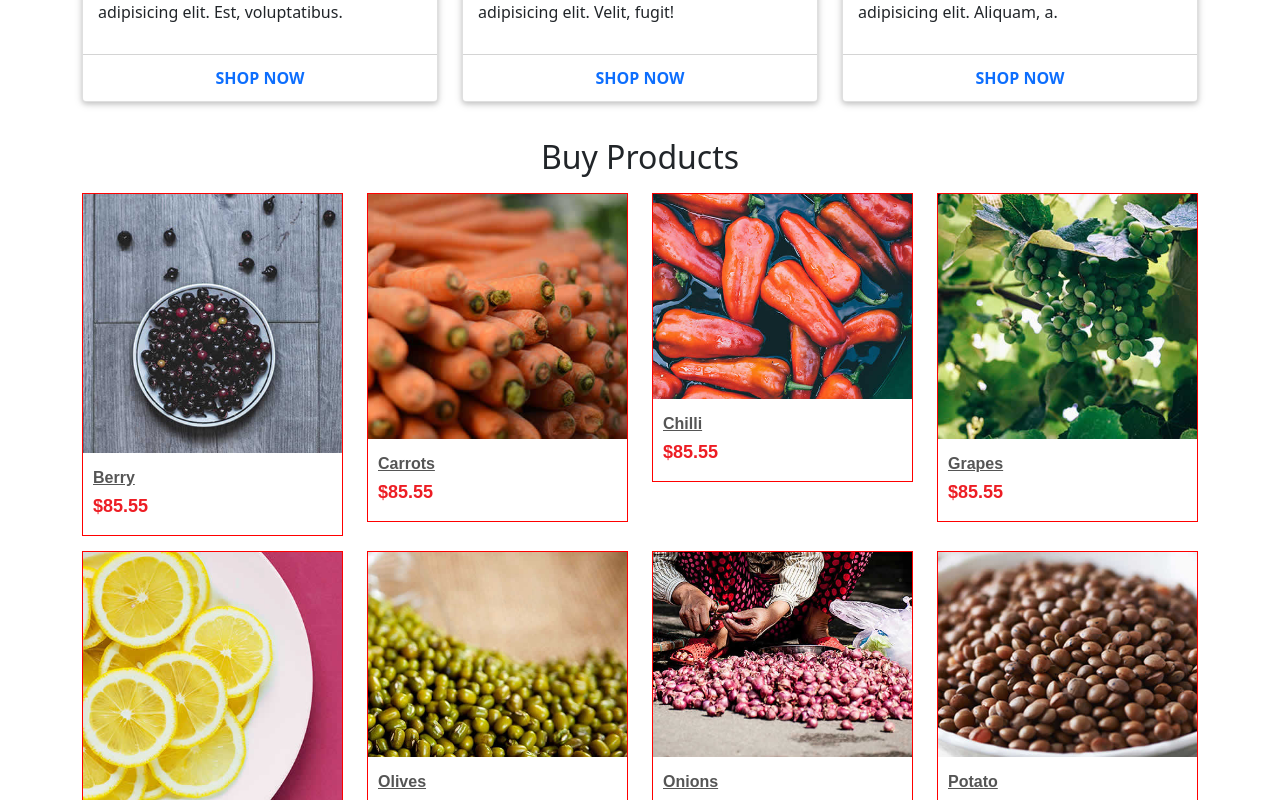
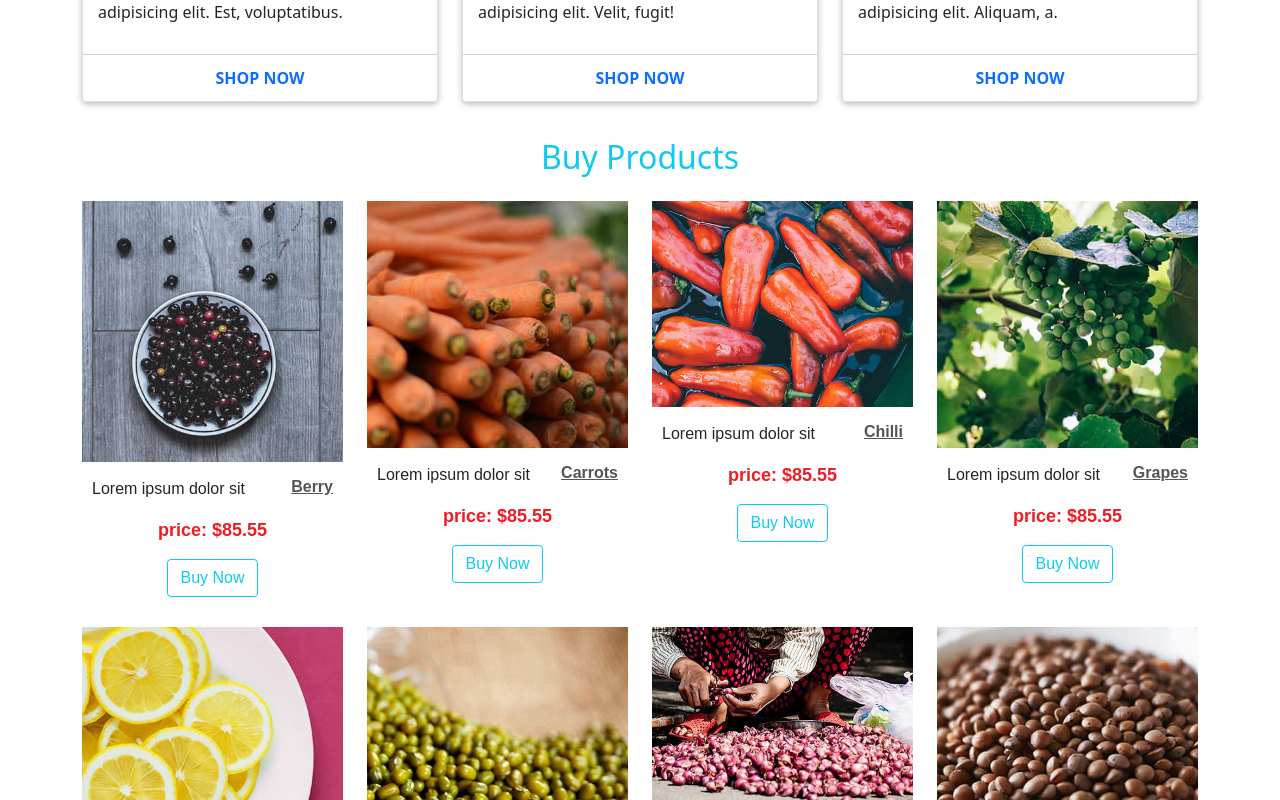
Before and after one commit to minhazul-dev/agro-hut, a React (Create React App) app: page / in a window 1280 px wide. Shown: the part 1220-2020 px from the top of the page. Built offline with nearby package versions, Linux system fonts and the light colour scheme.

Commit message:
products dome

```diff
--- a/package.json
+++ b/package.json
@@ -3,6 +3,11 @@
   "version": "0.1.0",
   "private": true,
   "dependencies": {
+    "@fortawesome/fontawesome-svg-core": "^1.2.35",
+    "@fortawesome/free-brands-svg-icons": "^5.15.3",
+    "@fortawesome/free-regular-svg-icons": "^5.15.3",
+    "@fortawesome/free-solid-svg-icons": "^5.15.3",
+    "@fortawesome/react-fontawesome": "^0.1.14",
     "@testing-library/jest-dom": "^5.13.0",
     "@testing-library/react": "^11.2.7",
     "@testing-library/user-event": "^12.8.3",
--- a/src/components/Products/Products.js
+++ b/src/components/Products/Products.js
@@ -96,7 +96,7 @@ const Products = () => {
 
     return (
         <section>
-            <h2 className="text-center mb-3">Buy Products</h2>
+            <h2 className="text-center mb-4 font-weight-bold text-info">Buy Products</h2>
             <div className="container">
                 <div className="row">
                     {
--- a/src/components/SingleProducts/SingleProducts.css
+++ b/src/components/SingleProducts/SingleProducts.css
@@ -3,11 +3,12 @@
   font-family: "Work Sans", sans-serif;
   text-align: center;
   transition: all 0.3s ease 0s;
-  border: 1px solid red;
+  /* border: 1px solid red; */
   margin-bottom: 15px;
 }
 .product-grid:hover {
-  box-shadow: 0 0 20px -10px rgba(237, 29, 36, 0.3);
+  /* box-shadow: 0 0 20px -10px rgba(237, 29, 36, 0.3); */
+  box-shadow: 0 0 20px -10px #1868ae;
 }
 .product-grid .product-image {
   overflow: hidden;
@@ -55,9 +56,10 @@
   bottom: 0;
   right: 10px;
   transition: all 0.3s ease 0s;
+  color: #12a4d9;
 }
 .product-grid:hover .product-links {
-  opacity: 1;
+  opacity: 2;
 }
 .product-grid .product-links li {
   margin: 0 0 10px 0;
@@ -112,6 +114,7 @@
   font-weight: 600;
   text-transform: capitalize;
   margin: 0 0 6px;
+  float: right;
 }
 .product-grid .title a {
   color: #555;
@@ -124,6 +127,8 @@
   color: #ed1d24;
   font-size: 18px;
   font-weight: 700;
+  text-align: center;
+  margin-bottom: 15px;
 }
 @media screen and (max-width: 990px) {
   .product-grid {
--- a/src/components/SingleProducts/SingleProducts.js
+++ b/src/components/SingleProducts/SingleProducts.js
@@ -1,5 +1,15 @@
 import React from 'react';
 import "./SingleProducts.css"
+import { FontAwesomeIcon } from '@fortawesome/react-fontawesome'
+import { faRandom, faSearch, faShoppingCart } from '@fortawesome/free-solid-svg-icons'
+import { faHeart } from '@fortawesome/free-regular-svg-icons';
+
+
+
+
+
+
+
 const SingleProducts = ({ pd }) => {
 
     return (
@@ -12,10 +22,11 @@ const SingleProducts = ({ pd }) => {
                         <img className="pic-2" src={pd.img} />
                     </a>
                     <ul className="product-links">
-                        <li><a href="#"><i className="fa fa-shopping-cart" /></a></li>
-                        <li><a href="#"><i className="far fa-heart" /></a></li>
-                        <li><a href="#"><i className="fa fa-random" /></a></li>
-                        <li><a href="#"><i className="fa fa-search" /></a></li>
+
+                        <li> <FontAwesomeIcon icon={faShoppingCart} size='3x' /></li>
+                        <li> <FontAwesomeIcon icon={faHeart} size='3x' /></li>
+                        <li> <FontAwesomeIcon icon={faRandom} size='3x' /></li>
+                        <li> <FontAwesomeIcon icon={faSearch} size='3x' /></li>
                     </ul>
                 </div>
                 <div className="product-content">
@@ -27,7 +38,12 @@ const SingleProducts = ({ pd }) => {
                         <li className="far fa-star" />
                     </ul> */}
                     <h3 className="title"><a href="#">{pd.name}</a></h3>
-                    <div className="price">$85.55</div>
+                    <p>{pd.description}</p>
+                    <div className="price"> price: $85.55</div>
+                    <div class="text-center">
+                        <button type="button" class="btn btn-outline-info">Buy Now</button>
+                    </div>
+
                 </div>
             </div>
         </div>
```
Also changed, not shown: 1 other file (tests, documents, lock files or other folders).
